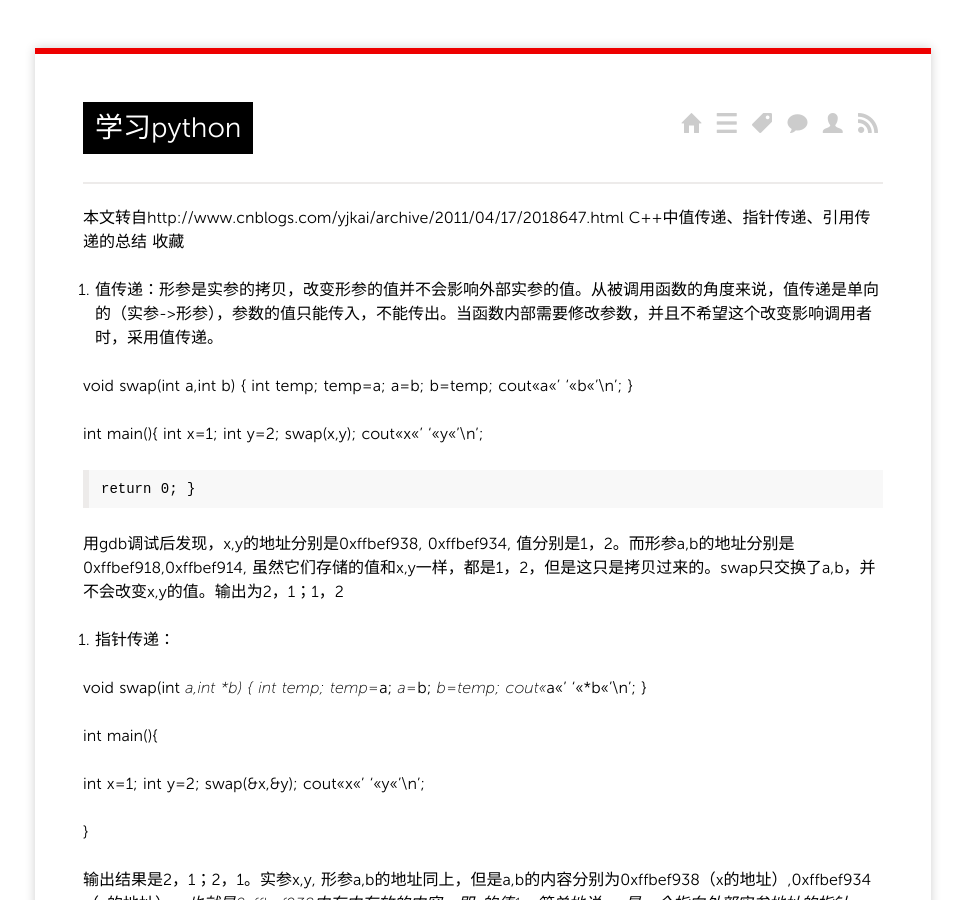
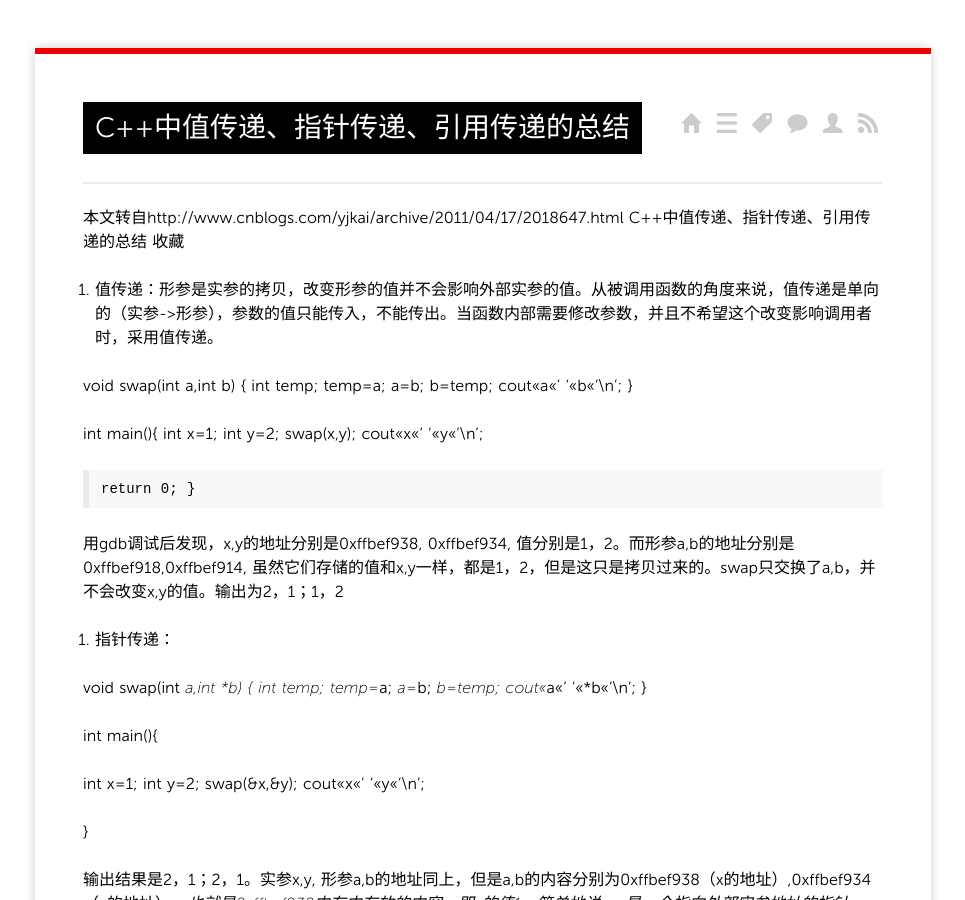
Before and after one commit to viewer010/viewer2015.github.com, a Jekyll site: the page built from _posts/2017/2017-05-11-C++中值传递、指针传递、引用传递总结.md, in a window 1280 px wide and 900 px high. Shown: the whole window, without its empty margins (157-1122 px from the left). Built offline with Jekyll 4.4.1, drawn with Linux system fonts in a browser that asks for light colours; comment, search, counter and statistics services are not loaded.

Commit message:
fixed a bug of the title

```diff
--- a/_posts/2017/2017-05-11-C++中值传递、指针传递、引用传递总结.md
+++ b/_posts/2017/2017-05-11-C++中值传递、指针传递、引用传递总结.md
@@ -1,6 +1,6 @@
 ---
 layout: post
-title: 学习python
+title: C++中值传递、指针传递、引用传递的总结
 categories:
 - Introduction
 tags:
```
